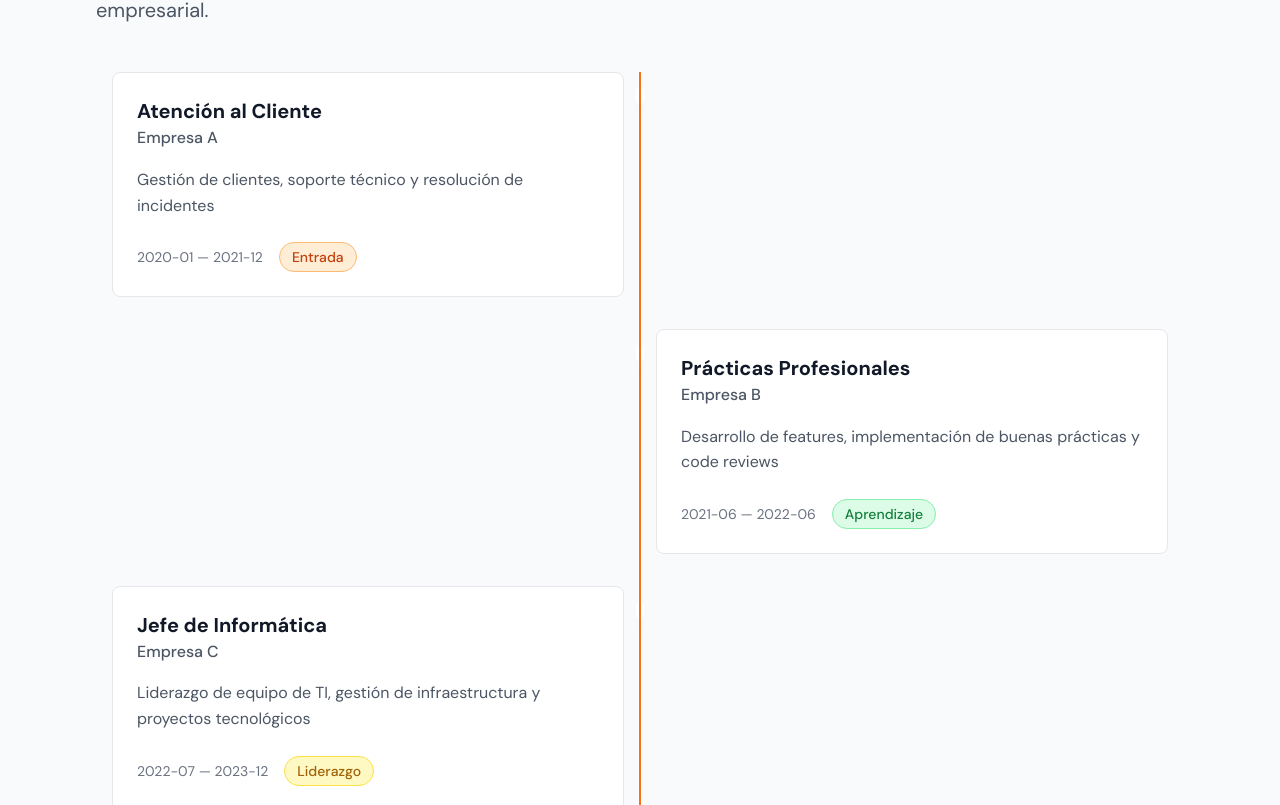
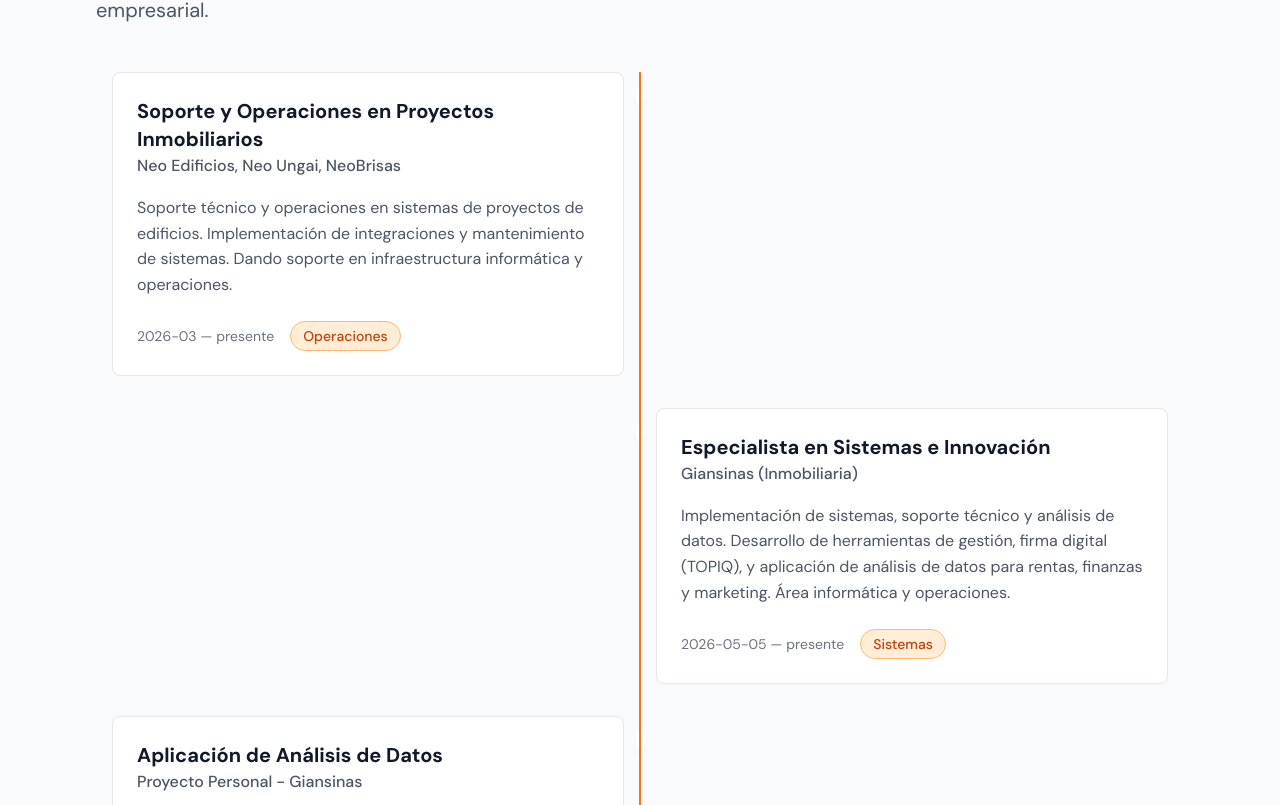
Before and after one commit to contactofixlab-lab/portafolio-vicente, a React (Vite) app: page / in a window 1280 px wide. Shown: the part 3055-3860 px from the top of the page. Built offline with nearby package versions, Linux system fonts and the light colour scheme.

Commit message:
Update professional experience: Neo Edificios/NeoBrisas support and Giansinas systems specialist roles

```diff
--- a/src/data/experiences.js
+++ b/src/data/experiences.js
@@ -1,47 +1,29 @@
 export const experiences = [
   {
     id: 1,
-    title: 'Atención al Cliente',
-    company: 'Empresa A',
-    description: 'Gestión de clientes, soporte técnico y resolución de incidentes',
-    startDate: '2020-01',
-    endDate: '2021-12',
-    badge: 'Entrada'
+    title: 'Soporte y Operaciones en Proyectos Inmobiliarios',
+    company: 'Neo Edificios, Neo Ungai, NeoBrisas',
+    description: 'Soporte técnico y operaciones en sistemas de proyectos de edificios. Implementación de integraciones y mantenimiento de sistemas. Dando soporte en infraestructura informática y operaciones.',
+    startDate: '2026-03',
+    endDate: 'presente',
+    badge: 'Operaciones'
   },
   {
     id: 2,
-    title: 'Prácticas Profesionales',
-    company: 'Empresa B',
-    description: 'Desarrollo de features, implementación de buenas prácticas y code reviews',
-    startDate: '2021-06',
-    endDate: '2022-06',
-    badge: 'Aprendizaje'
+    title: 'Especialista en Sistemas e Innovación',
+    company: 'Giansinas (Inmobiliaria)',
+    description: 'Implementación de sistemas, soporte técnico y análisis de datos. Desarrollo de herramientas de gestión, firma digital (TOPIQ), y aplicación de análisis de datos para rentas, finanzas y marketing. Área informática y operaciones.',
+    startDate: '2026-05-05',
+    endDate: 'presente',
+    badge: 'Sistemas'
   },
   {
     id: 3,
-    title: 'Jefe de Informática',
-    company: 'Empresa C',
-    description: 'Liderazgo de equipo de TI, gestión de infraestructura y proyectos tecnológicos',
-    startDate: '2022-07',
-    endDate: '2023-12',
-    badge: 'Liderazgo'
-  },
-  {
-    id: 4,
-    title: 'Jefe de Innovación',
-    company: 'Empresa C',
-    description: 'Dirección de proyectos de transformación digital, estrategia de innovación',
-    startDate: '2023-01',
-    endDate: '2024-06',
-    badge: 'Estrategia'
-  },
-  {
-    id: 5,
-    title: 'Ingeniero en Innovación',
-    company: 'Empresa C',
-    description: 'Desarrollo de soluciones innovadoras, automatización de procesos, arquitectura de sistemas',
-    startDate: '2024-07',
+    title: 'Aplicación de Análisis de Datos',
+    company: 'Proyecto Personal - Giansinas',
+    description: 'Desarrollo de aplicación web para análisis de datos de rentas y finanzas. Sistema integral para soporte en ventas y análisis de marketing. Herramienta de gestión con firma digital integrada.',
+    startDate: '2026-05',
     endDate: 'presente',
-    badge: 'Actual'
+    badge: 'Desarrollo'
   }
 ]
```
